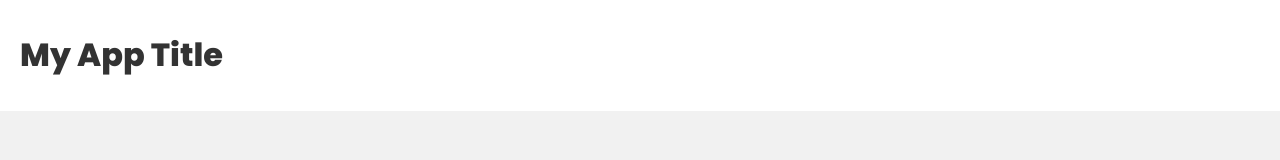
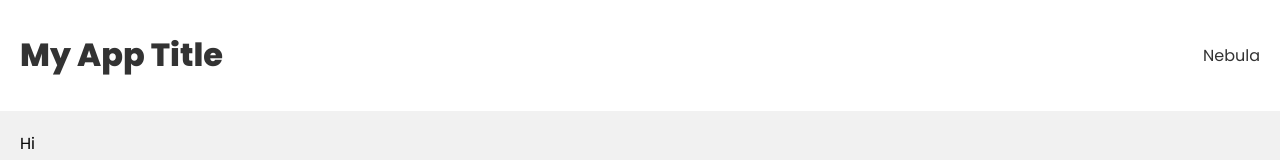
Before and after one commit to abhinabadutta2019/MERN-React-frontend-try, a React (Create React App) app: page /nebula in a window 1280 px wide. Before the commit this address had no page. Shown: the top 160 px of the page. Built offline with nearby package versions, Linux system fonts and the light colour scheme.

Commit message:
made a new route

```diff
--- a/src/App.js
+++ b/src/App.js
@@ -2,6 +2,7 @@ import { BrowserRouter, Routes, Route } from "react-router-dom";
 //pages and components
 import Home from "./pages/Home";
 import Navbar from "./components/Navbar";
+import { Nebula } from "./pages/Nebula";
 
 function App() {
   return (
@@ -11,6 +12,7 @@ function App() {
         <div className="pages">
           <Routes>
             <Route path="/" element={<Home />} />
+            <Route path="/nebula" element={<Nebula />} />
           </Routes>
         </div>
       </BrowserRouter>
--- a/src/components/Navbar.js
+++ b/src/components/Navbar.js
@@ -8,6 +8,7 @@ const Navbar = () => {
         <Link to="/">
           <h1>My App Title</h1>
         </Link>
+        <Link to="/nebula">Nebula</Link>
       </div>
     </header>
   );
--- /dev/null
+++ b/src/pages/Nebula.js
@@ -0,0 +1,5 @@
+const Nebula = () => {
+  return <>Hi</>;
+};
+
+export { Nebula };
```
